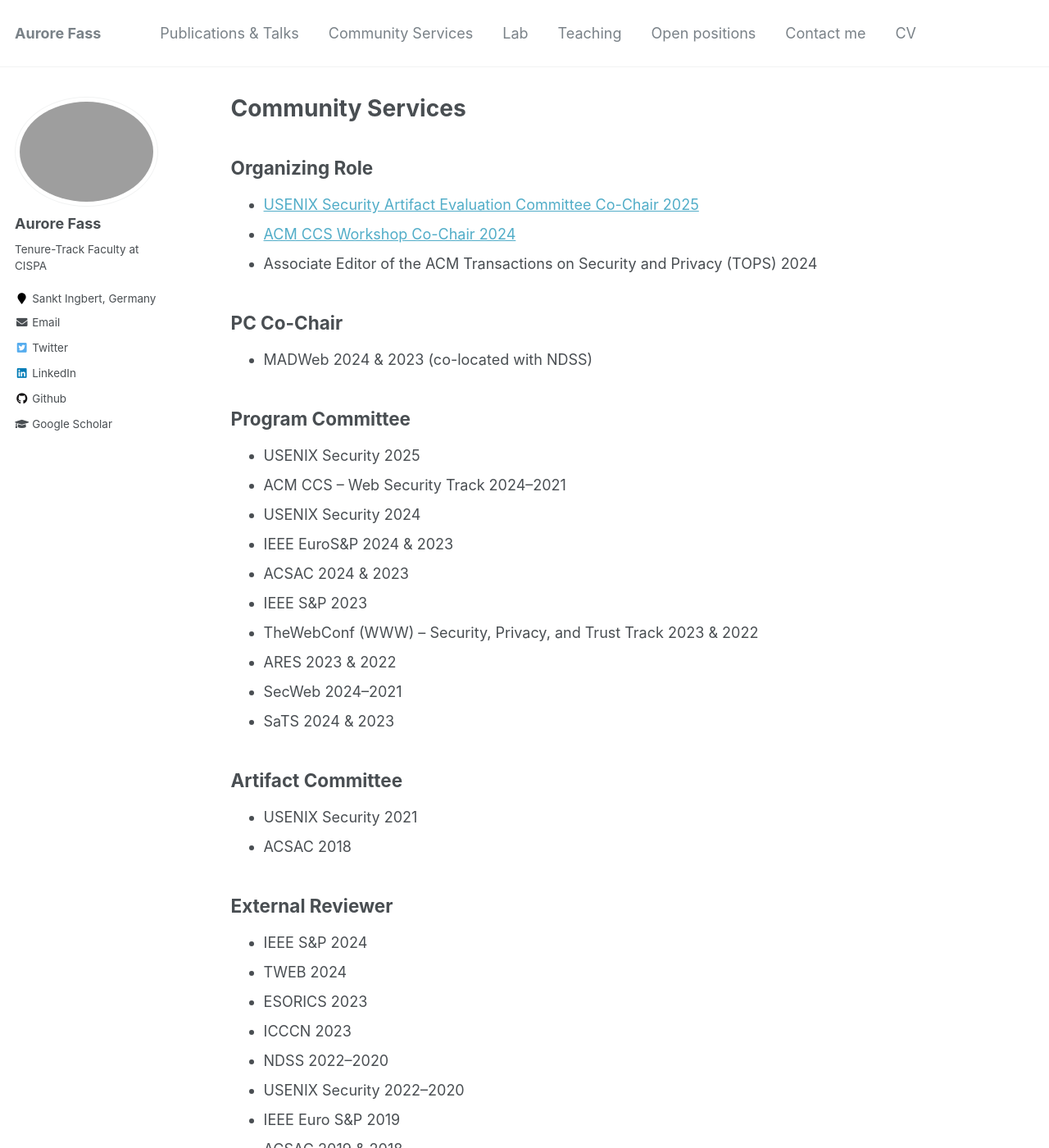
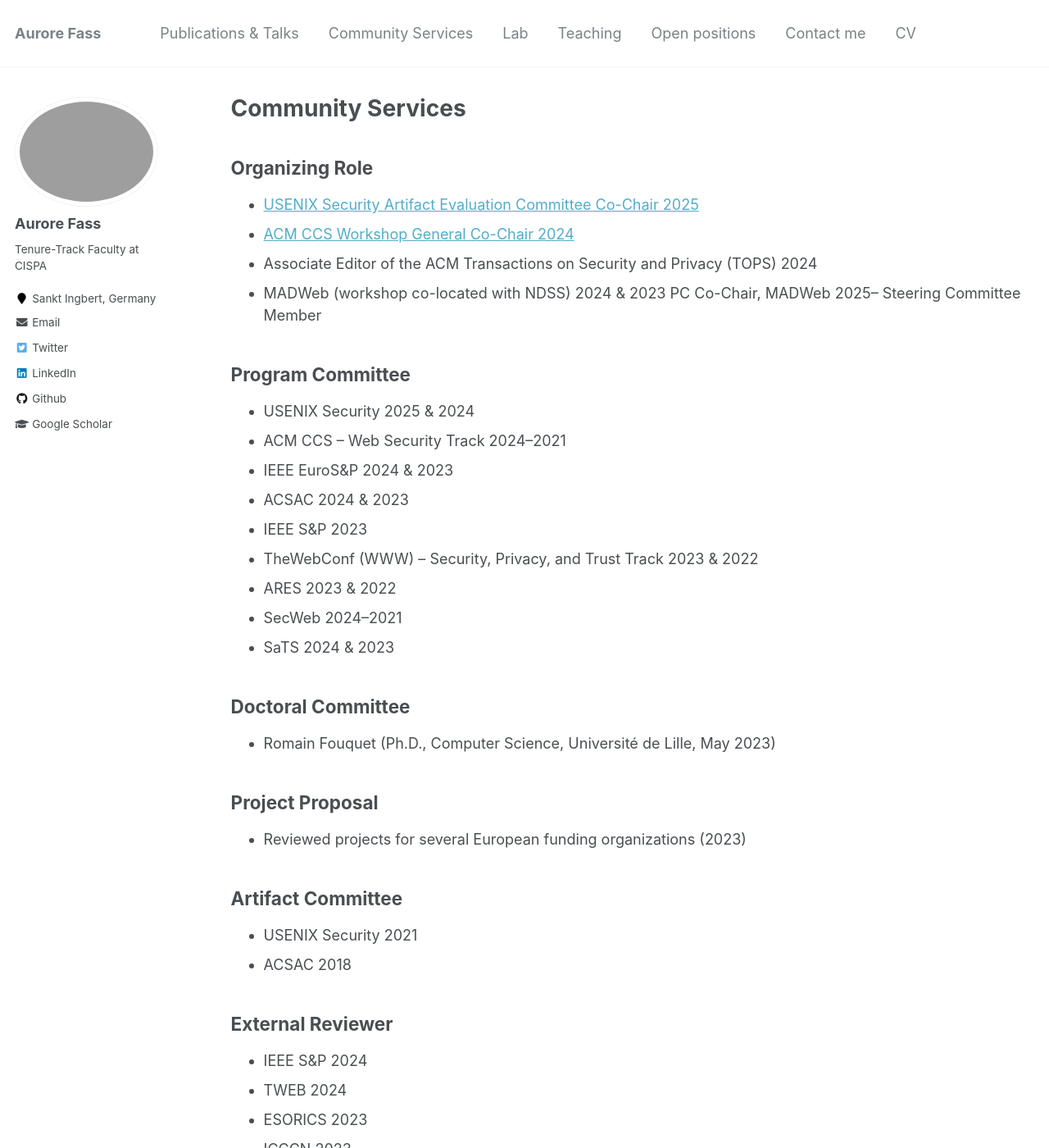
Before and after one commit to Aurore54F/aurore54f.github.io, a Jekyll site: the page built from _pages/services.md, in a window 1280 px wide and 1400 px high. Shown: the whole window at 82% size. Built offline with Jekyll 4.4.1, drawn with Linux system fonts in a browser that asks for light colours; some of the changed text lies outside the part shown.

Commit message:
Reorganized services

```diff
--- a/_pages/services.md
+++ b/_pages/services.md
@@ -11,18 +11,15 @@ author_profile: true
 ## Organizing Role
 
 * [USENIX Security Artifact Evaluation Committee Co-Chair 2025](https://www.usenix.org/conference/usenixsecurity25\#organizers)
-* [ACM CCS Workshop Co-Chair 2024](https://www.sigsac.org/ccs/CCS2024/organization/organizing-committee.html)
+* [ACM CCS Workshop General Co-Chair 2024](https://www.sigsac.org/ccs/CCS2024/organization/organizing-committee.html)
 * Associate Editor of the ACM Transactions on Security and Privacy (TOPS) 2024
+* MADWeb (workshop co-located with NDSS) 2024 & 2023 PC Co-Chair, MADWeb 2025-- Steering Committee Member
 
-## PC Co-Chair
-
-* MADWeb 2024 & 2023 (co-located with NDSS)
 
 ## Program Committee
 
-* USENIX Security 2025
+* USENIX Security 2025 & 2024
 * ACM CCS -- Web Security Track 2024--2021
-* USENIX Security 2024
 * IEEE EuroS&P 2024 & 2023
 * ACSAC 2024 & 2023
 * IEEE S&P 2023
@@ -31,10 +28,22 @@ author_profile: true
 * SecWeb 2024--2021
 * SaTS 2024 & 2023
 
+
+## Doctoral Committee
+
+* Romain Fouquet (Ph.D., Computer Science, Université de Lille, May 2023)
+
+
+## Project Proposal
+
+* Reviewed projects for several European funding organizations (2023)
+
+
 ## Artifact Committee
 
 * USENIX Security 2021
 * ACSAC 2018
+
 
 ## External Reviewer
 
```
Also changed, not shown: other parts of _pages/services.md (+2 -12 lines).
